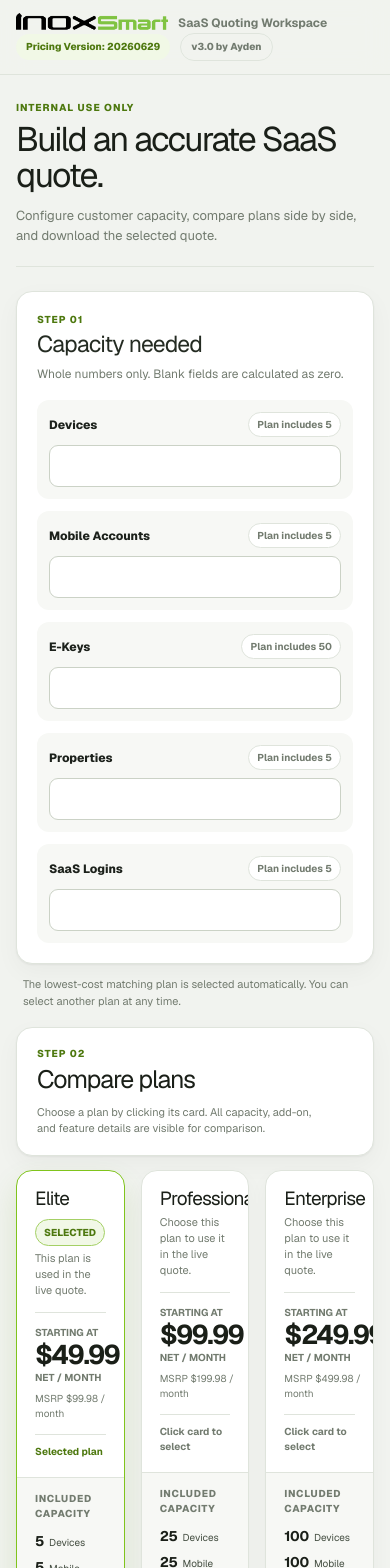
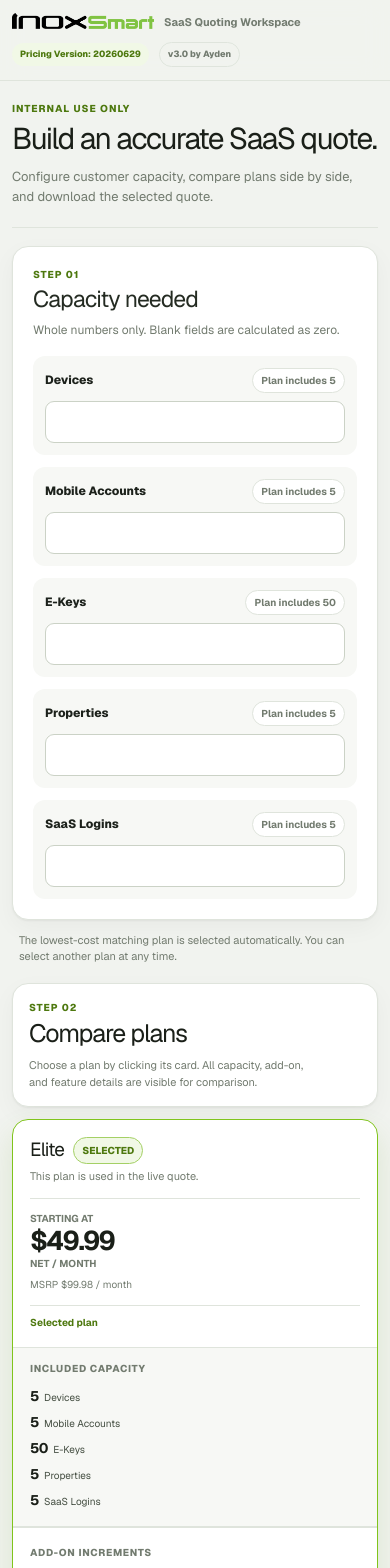
Before and after one commit to imayden/inox-smart-saas-quoting-tool, a Next.js app: page / in a window 390 px wide. Shown: the top 1568 px of the page. Built offline with nearby package versions, Linux system fonts and the light colour scheme.

Commit message:
Improve mobile plan comparison layout

```diff
--- a/app/components/PlanSelector.module.css
+++ b/app/components/PlanSelector.module.css
@@ -437,6 +437,23 @@
   }
 }
 
+@media (max-width: 760px) {
+  .catalog .list {
+    gap: 12px;
+    grid-template-columns: 1fr;
+  }
+
+  .catalog .cardTop {
+    padding: 17px;
+  }
+
+  .catalog .capacityGroup,
+  .catalog .detailsBody {
+    padding-left: 17px;
+    padding-right: 17px;
+  }
+}
+
 @media (max-width: 680px) {
   .cardTop {
     align-items: start;
--- a/app/components/PricingConfigurator.module.css
+++ b/app/components/PricingConfigurator.module.css
@@ -210,6 +210,7 @@
   }
 
   .topbarMeta {
+    flex-wrap: wrap;
     width: 100%;
   }
 
@@ -232,3 +233,45 @@
     text-align: left;
   }
 }
+
+@media (max-width: 440px) {
+  .page {
+    --page-gutter: 12px;
+  }
+
+  .topbar {
+    gap: 10px;
+    min-height: 0;
+  }
+
+  .brand {
+    font-size: 11px;
+  }
+
+  .logo {
+    width: 142px;
+  }
+
+  .saveState,
+  .version {
+    font-size: 9px;
+    padding: 7px 8px;
+  }
+
+  .intro {
+    padding-top: 20px;
+  }
+
+  .intro h1 {
+    font-size: 30px;
+  }
+
+  .workspace {
+    padding-top: 18px;
+  }
+
+  .sectionHeader {
+    margin-bottom: 12px;
+    padding: 16px;
+  }
+}
--- a/app/globals.css
+++ b/app/globals.css
@@ -46,6 +46,7 @@ body {
   color: var(--foreground);
   font-family: var(--font-geist-sans), Inter, "Segoe UI", Arial, sans-serif;
   min-height: 100vh;
+  overflow-x: hidden;
   text-rendering: optimizeLegibility;
 }
 
```
